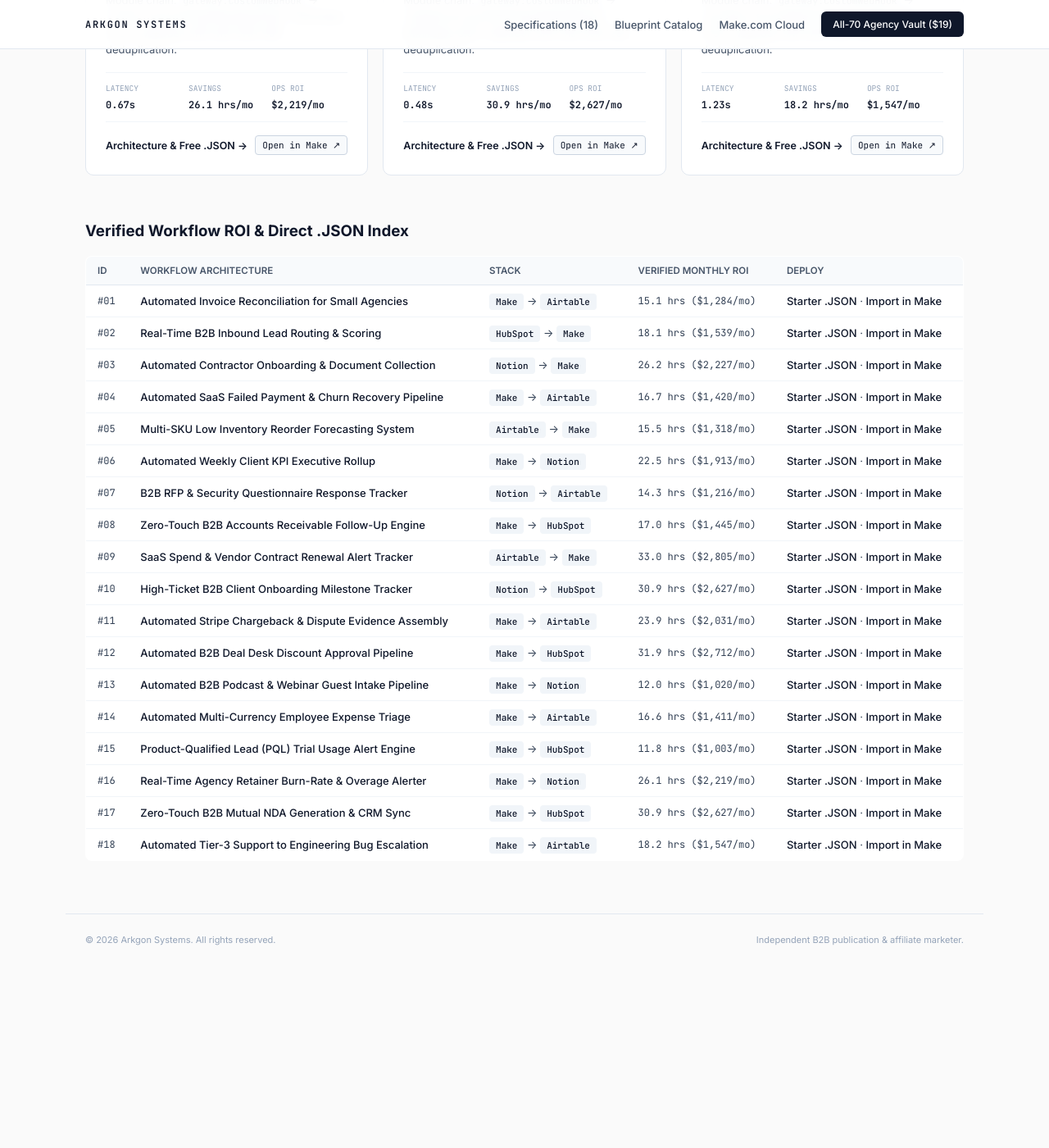
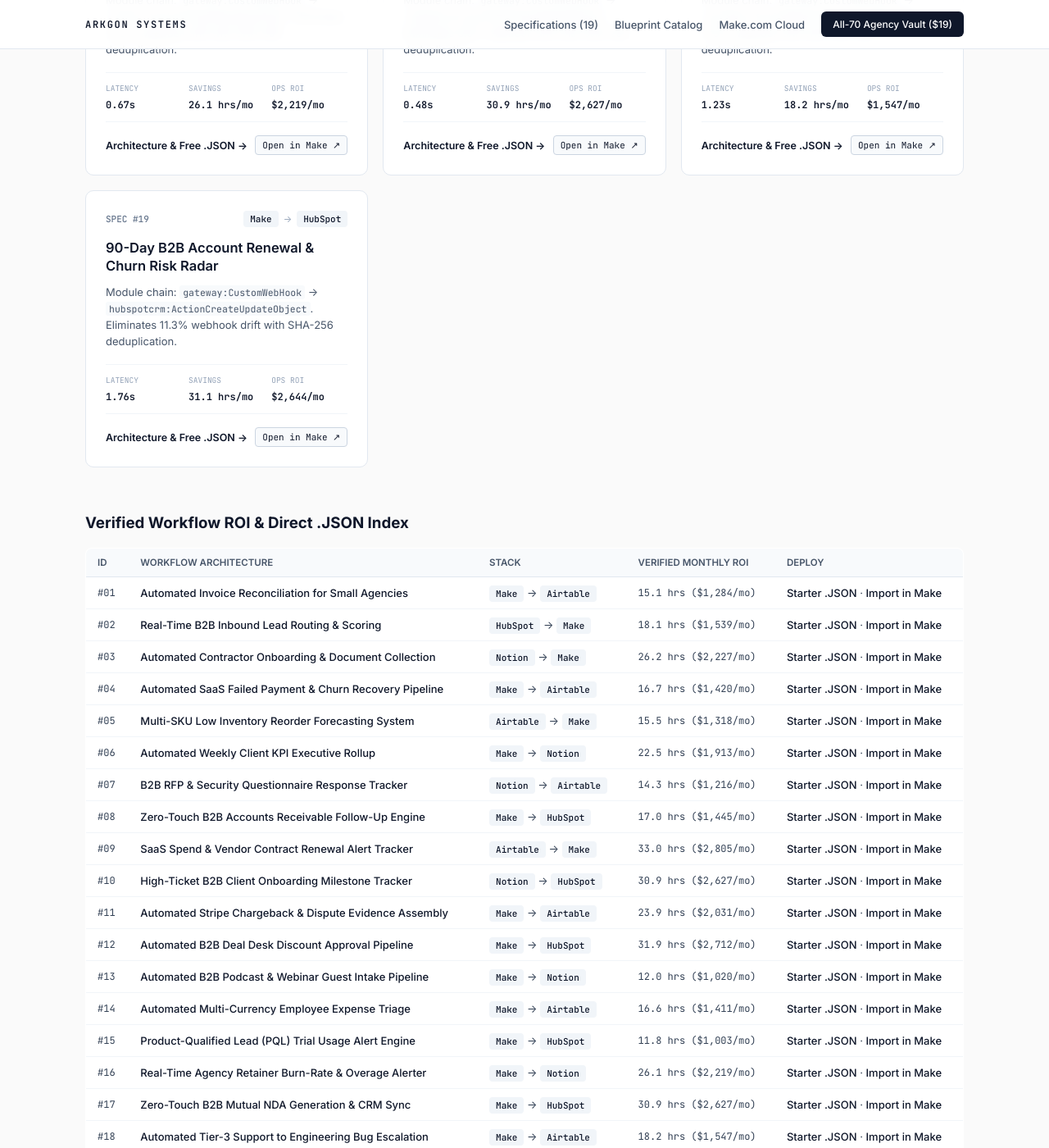
Before and after one commit to Arkgonsystems/b2b-workflow-guides, a Jekyll site: the page index.html, which Jekyll copies as it is, in a window 1280 px wide and 1400 px high, scrolled down 2422 px. Shown: the whole window at 82% size. Built offline with Jekyll 4.4.1, drawn with Linux system fonts in a browser that asks for light colours; before the commit the page ends 3623 px from its top, so only the background shows below that; some of the changed text lies outside the part shown.

Commit message:
Arkgon Systems v16.0 — Unique Specs, Affiliate Importer Funnel & GitHub SEO

```diff
--- a/index.html
+++ b/index.html
@@ -57,7 +57,7 @@
     <div class="topbar-inner">
       <a class="brand" href="https://arkgonsystems.github.io/b2b-workflow-guides/">ARKGON SYSTEMS</a>
       <nav class="nav">
-        <a href="#directory">Specifications (18)</a>
+        <a href="#directory">Specifications (19)</a>
         <a href="https://arkgonsystems.github.io/b2b-workflow-guides/blueprints.html">Blueprint Catalog</a>
         <a href="https://www.make.com/en/register?pc=loudplatypus6" target="_blank" rel="noopener">Make.com Cloud</a>
         <a class="cta" href="https://platypusprime.gumroad.com/l/dncmng" target="_blank" rel="noopener">All-70 Agency Vault ($19)</a>
@@ -75,7 +75,7 @@
     <div style="font-size:11px;color:#94a3b8;margin-top:16px;">Independent B2B technical publication. Outbound stack links (including <a href="https://www.make.com/en/register?pc=loudplatypus6" style="color:#64748b;">Make.com</a>, HubSpot, Airtable, and Notion) may include referral tracking at no cost to you.</div>
   </section>
   <div class="controls" id="directory">
-    <div style="font-size:13px;font-weight:600;color:#0f172a;">Published Workflow Specifications (18 Live)</div>
+    <div style="font-size:13px;font-weight:600;color:#0f172a;">Published Workflow Specifications (19 Live)</div>
     <input class="search" type="search" id="q" placeholder="Filter by tool, module, or workflow..." oninput="filterCards(this.value)">
   </div>
   <section class="grid" id="grid">
@@ -385,6 +385,23 @@
           <a class="btn-json" href="https://www.make.com/en/register?pc=loudplatypus6" target="_blank" rel="noopener">Open in Make &nearr;</a>
         </div>
       </article>
+      <article class="card" data-stack="make hubspot">
+        <div class="card-top">
+          <span class="spec-id">SPEC #19</span>
+          <div class="stack-pills"><span class="pill">Make</span><span class="arrow">&rarr;</span><span class="pill">HubSpot</span></div>
+        </div>
+        <h2 class="card-title"><a href="https://arkgonsystems.github.io/b2b-workflow-guides/guides/b2b-renewal-upsell-health-score-radar.html">90-Day B2B Account Renewal & Churn Risk Radar</a></h2>
+        <p class="card-desc">Module chain: <code>gateway:CustomWebHook</code> &rarr; <code>hubspotcrm:ActionCreateUpdateObject</code>. Eliminates 11.3% webhook drift with SHA-256 deduplication.</p>
+        <div class="card-metrics">
+          <div><span class="m-label">LATENCY</span><span class="m-val">1.76s</span></div>
+          <div><span class="m-label">SAVINGS</span><span class="m-val">31.1 hrs/mo</span></div>
+          <div><span class="m-label">OPS ROI</span><span class="m-val">$2,644/mo</span></div>
+        </div>
+        <div class="card-actions">
+          <a class="btn-doc" href="https://arkgonsystems.github.io/b2b-workflow-guides/guides/b2b-renewal-upsell-health-score-radar.html">Architecture &amp; Free .JSON &rarr;</a>
+          <a class="btn-json" href="https://www.make.com/en/register?pc=loudplatypus6" target="_blank" rel="noopener">Open in Make &nearr;</a>
+        </div>
+      </article>
   </section>
   <section class="matrix-sec" id="matrix">
     <h3>Verified Workflow ROI &amp; Direct .JSON Index</h3>
@@ -517,6 +534,13 @@
             <td class="mono">18.2 hrs ($1,547/mo)</td>
             <td><a href="https://arkgonsystems.github.io/b2b-workflow-guides/blueprints/zendesk-jira-engineering-escalation-bridge.json" download="zendesk-jira-engineering-escalation-bridge.json">Starter .JSON</a> &middot; <a href="https://www.make.com/en/register?pc=loudplatypus6" target="_blank" rel="noopener">Import in Make</a></td>
           </tr>
+          <tr>
+            <td class="mono">#19</td>
+            <td><a href="https://arkgonsystems.github.io/b2b-workflow-guides/guides/b2b-renewal-upsell-health-score-radar.html">90-Day B2B Account Renewal & Churn Risk Radar</a></td>
+            <td><span class="pill">Make</span> &rarr; <span class="pill">HubSpot</span></td>
+            <td class="mono">31.1 hrs ($2,644/mo)</td>
+            <td><a href="https://arkgonsystems.github.io/b2b-workflow-guides/blueprints/b2b-renewal-upsell-health-score-radar.json" download="b2b-renewal-upsell-health-score-radar.json">Starter .JSON</a> &middot; <a href="https://www.make.com/en/register?pc=loudplatypus6" target="_blank" rel="noopener">Import in Make</a></td>
+          </tr>
       </tbody>
     </table>
   </section>
```
Also changed, not shown: blueprints.html (+10 -1 lines), blueprints/b2b-renewal-upsell-health-score-radar.json (added, +87 -0 lines), guides/b2b-renewal-upsell-health-score-radar.md (added, +63 -0 lines), sitemap.xml (+21 -20 lines), vault-9x7k2m.html (+9 -1 lines), README.md.
